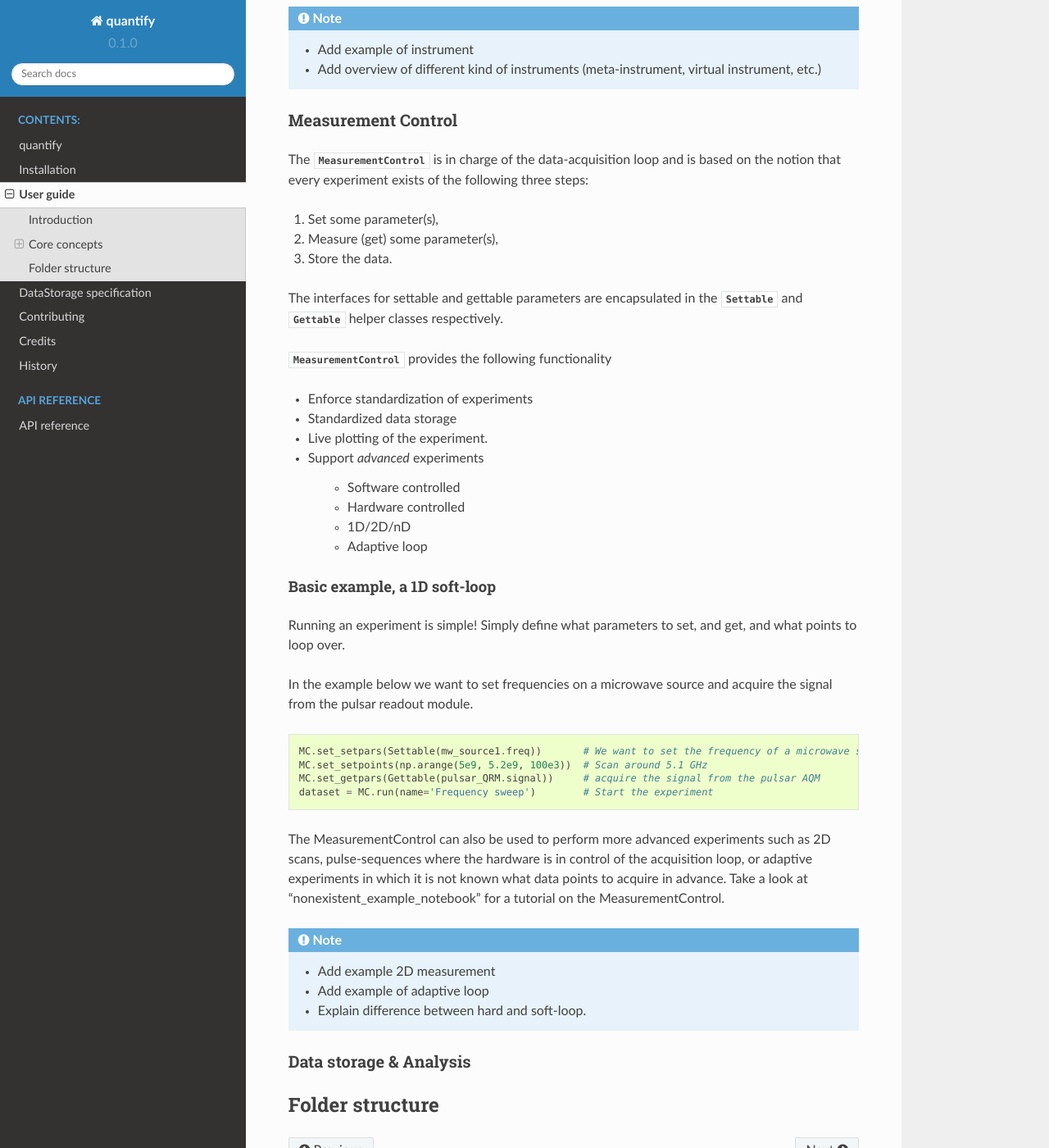
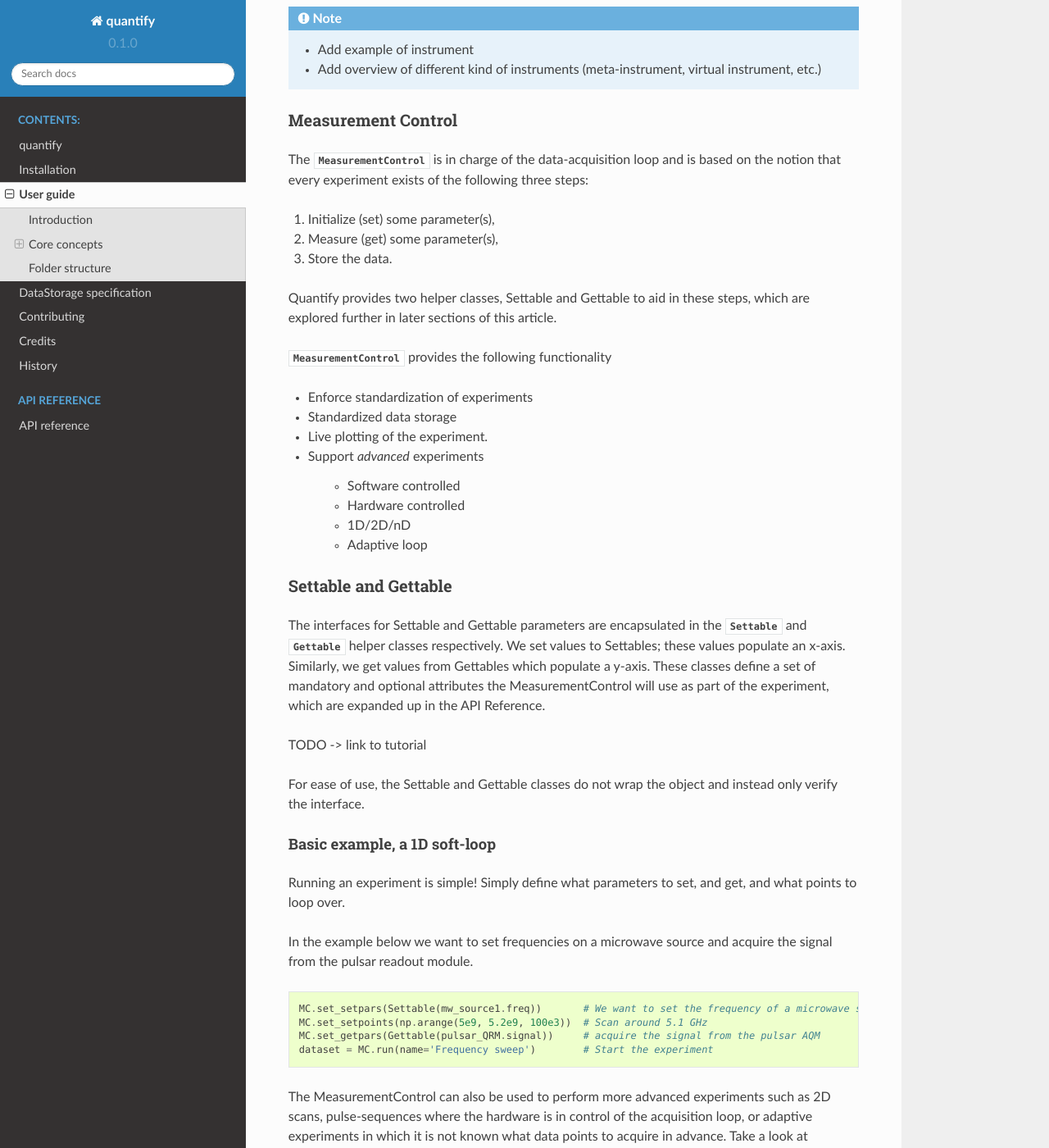
Before and after one commit to quantify-os/quantify-core, a Sphinx documentation site: the page built from docs/usage.rst, in a window 1280 px wide and 1400 px high, scrolled down 992 px. Shown: the whole window at 82% size. Built offline with Sphinx 7.4.7 and the Read the Docs theme 2.0.0, drawn with Linux system fonts in a browser that asks for light colours; pages that are not in the unit, such as notebooks, are missing from menus.

Commit message:
initial doc for gettable/settable

```diff
--- a/docs/usage.rst
+++ b/docs/usage.rst
@@ -53,11 +53,11 @@ Measurement Control
 
 The :class:`~quantify.measurement.MeasurementControl` is in charge of the data-acquisition loop and is based on the notion that every experiment exists of the following three steps:
 
-1. Set some parameter(s),
+1. Initialize (set) some parameter(s),
 2. Measure (get) some parameter(s),
 3. Store the data.
 
-The interfaces for settable and gettable parameters are encapsulated in the :class:`~quantify.measurement.Settable` and :class:`~quantify.measurement.Gettable` helper classes respectively.
+Quantify provides two helper classes, Settable and Gettable to aid in these steps, which are explored further in later sections of this article.
 
 :class:`~quantify.measurement.MeasurementControl` provides the following functionality
 
@@ -70,6 +70,18 @@ The interfaces for settable and gettable parameters are encapsulated in the :cla
     + Hardware controlled
     + 1D/2D/nD
     + Adaptive loop
+
+
+Settable and Gettable
+----------------------
+
+The interfaces for Settable and Gettable parameters are encapsulated in the :class:`~quantify.measurement.Settable` and :class:`~quantify.measurement.Gettable` helper classes respectively.
+We set values to Settables; these values populate an x-axis. Similarly, we get values from Gettables which populate a y-axis.
+These classes define a set of mandatory and optional attributes the MeasurementControl will use as part of the experiment, which are expanded up in the API Reference.
+
+TODO -> link to tutorial
+
+For ease of use, the Settable and Gettable classes do not wrap the object and instead only verify the interface.
 
 Basic example, a 1D soft-loop
 ~~~~~~~~~~~~~~~~~~~~~~~~~~~~~~~~
```
Also changed, not shown: docs/example_notebooks/Gettables and Settables.ipynb (added).
